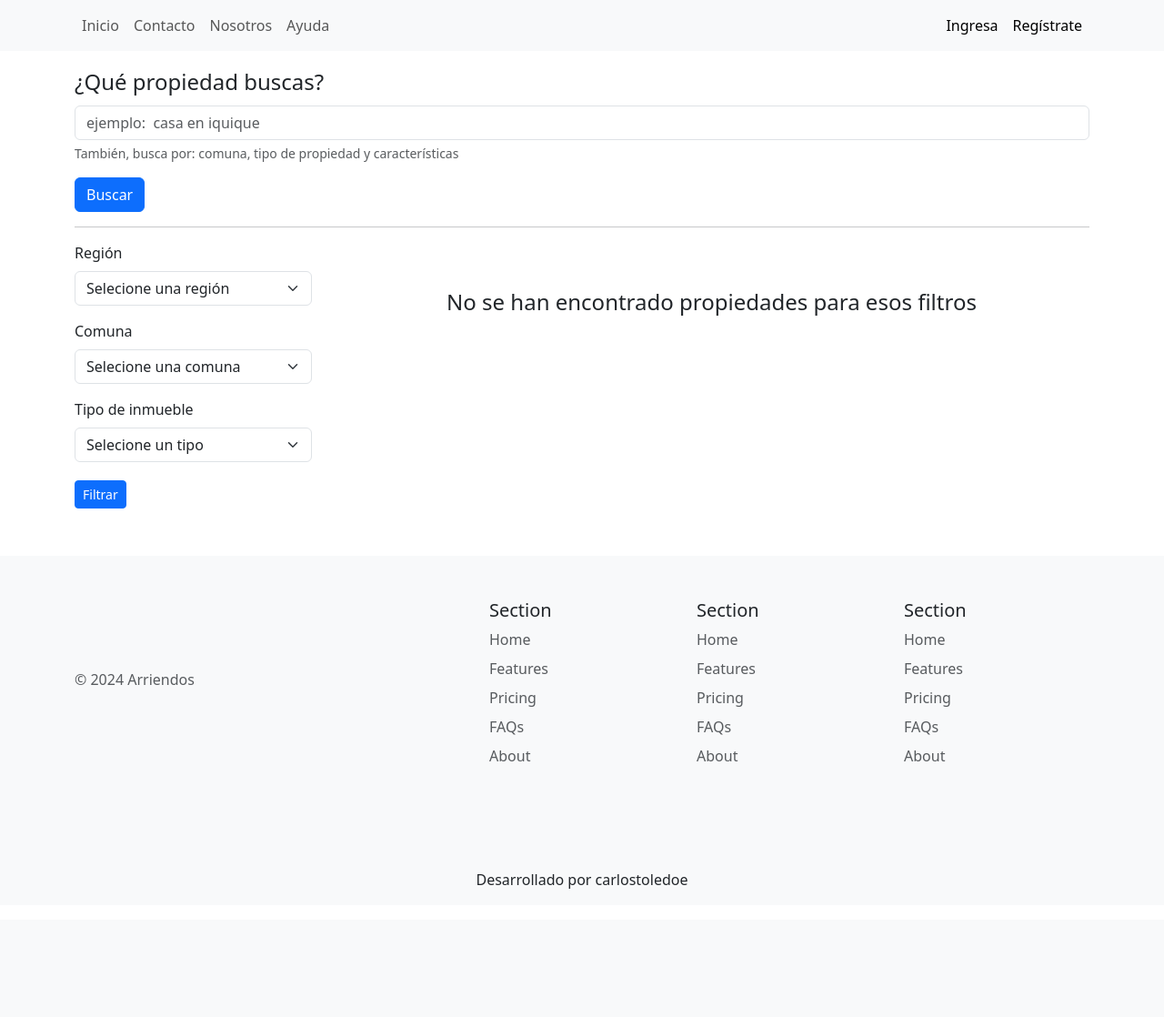
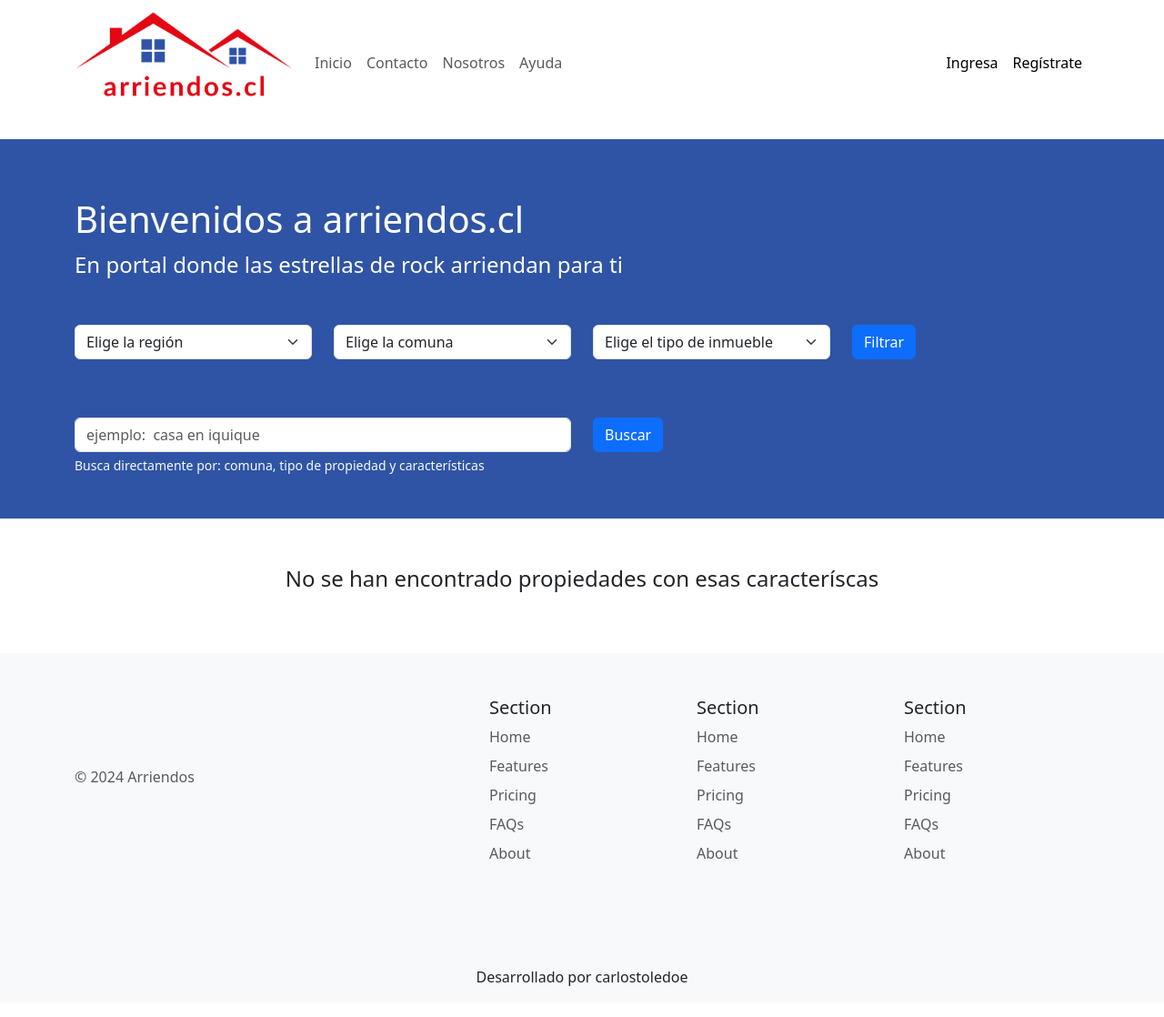
Before and after one commit to gonzaloparod1/arriendos, a Django app: page / in a window 1280 px wide. Shown: the whole page at 91% size. Before the commit the page ends 977 px from the top, so only its background shows below. Run offline with Django 5.2, Linux system fonts and the light colour scheme; data that the repository does not hold is empty.

Commit message:
[STYLE] Updated style of index.html

```diff
--- a/main/static/css/styles.css
+++ b/main/static/css/styles.css
@@ -0,0 +1,9 @@
+.img-logo {
+  width: 15rem;
+}
+
+.banner {
+  background-color: #2f54a5;
+  color: #fff;
+  padding: 4rem 0 2rem 0;
+}
--- a/main/templates/index.html
+++ b/main/templates/index.html
@@ -3,25 +3,18 @@
 {% load static %}
 {% load filtros %}
 {% block content %}
+<div class="banner">
     <div class="container">
+        <h1 class="fs-1">Bienvenidos a arriendos.cl</h1>
+        <p class="fs-4">En portal donde las estrellas de rock arriendan para ti</p>
+    </div>
+    <div class="container mt-5">
         <form action="{% url 'index' %}" method="get">
-        <label class="form-label fs-4">¿Qué propiedad buscas?</label>
-        {% csrf_token %}
+        <div class="row">
+                <div class="col">
                     <div class="mb-3">
-            <input id="" type="text" class="form-control" name="busqueda" placeholder="ejemplo:  casa en iquique">
-            <div id="" class="form-text">También, busca por: comuna, tipo de propiedad y características </div>
-        </div>
-        <button type="submit" class="btn btn-primary">Buscar</button>
-    </form>
-    <hr>
-
-    <div class="row">
-        <div class="col-3">
-            <form action="{% url 'index' %}" method="get">
-                <div class="mb-3">
-                    <label for="region_cod" class="form-label">Región</label>
                         <select name="region_cod" id="region_cod" class="form-select">
-                        <option value="">Selecione una región</option>
+                            <option value="">Elige la región</option>
                                 {% for region in regiones %}
                                 <option value="{{ region.cod }}">
                                     {{ region.nombre }}
@@ -29,10 +22,11 @@
                                 {% endfor %}
                         </select>
                     </div>
+                </div>
+                <div class="col">
                     <div class="mb-3">
-                    <label for="comuna" class="form-label">Comuna</label>
                         <select name="comuna_cod" id="comuna_cod" class="form-select">
-                        <option value="">Selecione una comuna</option>
+                            <option value="">Elige la comuna</option>
                                 {% for comuna in comunas %}
                                     <option value="{{ comuna.cod }}">
                                     {{ comuna.nombre}}
@@ -40,24 +34,45 @@
                                 {% endfor %}
                         </select>
                     </div>
+                </div>
+                <div class="col">
                     <div class="mb-3">
-                    <label class="form-label">Tipo de inmueble</label>
                         <select class="form-select" name="tipo_inmueble">
-                        <option value>Selecione un tipo</option>
+                            <option value>Elige el tipo de inmueble</option>
                             {% for tipo in tipos_inmuebles %}
                                 <option value="{{tipo.0}}">{{ tipo.1}}</option>
                             {% endfor %}
                         </select>
                     </div>
-                    <div class="d-flex justify-content-start">
-                        <button type="submit" class="btn btn-sm btn-primary my-1">Filtrar</button>
+                </div>
+                <div class="col">
+                    <button type="submit" class="btn btn-primary">Filtrar</button>
+                </div>
+            </div>
+        </form>
+        <form action="{% url 'index' %}" method="get">
+            <div class="row mt-5">
+                <div class="col">
+                    <div class="mb-3">
+                        <input id="" type="text" class="form-control" name="busqueda" placeholder="ejemplo:  casa en iquique">
+                        <div id="" class="form-text text-light">Busca directamente por: comuna, tipo de propiedad y características </div>
+                    </div>
+                </div>
+                <div class="col">
+                    <button type="submit" class="btn btn-primary">Buscar</button>
+                </div>
             </div>
         </form>
     </div>
-        <div class="col-9">
+</div>
+
+<div class="container">
     <div class="row">
+        {% if hay_busqueda %}
+            <h2 class="fs-2 mt-4 fw-light">Estos son tus resultados:</h2>
+        {% endif %}
         {% for propiedad in propiedades %}
-                <div class="card mx-2 my-4" style="width: 16rem;">
+        <div class="card mx-2 my-4" style="width: 15rem;">
             <img src=
             "
             {% if not propiedad.imagen.img_file.url %}
@@ -85,10 +100,8 @@
             </div>
         </div>
         {% empty %}
-                    <p class="fs-4 mt-5 text-center">No se han encontrado propiedades para esos filtros</p>
+            <p class="fs-4 mt-5 text-center">No se han encontrado propiedades con esas caracteríscas</p>
         {% endfor %}
     </div>
 </div>
-    </div>
-</div>
 {% endblock %}
--- a/main/templates/snippets/navbar.html
+++ b/main/templates/snippets/navbar.html
@@ -1,5 +1,7 @@
-<nav class="navbar navbar-expand-lg bg-body-tertiary mb-3">
+{% load static %}
+<nav class="navbar navbar-expand-lg bg-body-light mb-3">
 		<div class="container d-flex flex-wrap">
+			<a class="navbar-brand" href="/"><img class="img-logo" src="{% static 'img/logo.jpg' %}" alt="Logo arriendos"></a>
 			<button class="navbar-toggler" type="button" data-bs-toggle="collapse" data-bs-target="#navbarSupportedContent" aria-controls="navbarSupportedContent" aria-expanded="false" aria-label="Toggle navigation">
 				<span class="navbar-toggler-icon"></span>
 			</button>
--- a/main/views.py
+++ b/main/views.py
@@ -10,6 +10,7 @@ from main.decorators import solo_propietario_staff, solo_arrendadores, solo_no_a
 
 # Create your views here.
 def index(request):
+    hay_busqueda = False
     propiedades = Inmueble.objects.all()
     datos = request.GET
     busqueda = datos.get('busqueda', '')
@@ -23,11 +24,14 @@ def index(request):
         propiedades = filtro_comuna_region(comuna_cod, region_cod, tipo_inmueble)
     comunas = Comuna.objects.all().order_by('nombre')
     regiones = Region.objects.all()
+    if busqueda or comuna_cod or region_cod or tipo_inmueble:
+        hay_busqueda = True
     context = {
         'tipos_inmuebles': Inmueble.inmuebles,
         'propiedades': propiedades,
         'comunas': comunas,
         'regiones': regiones,
+        'hay_busqueda': hay_busqueda
     }
     return render(request, 'index.html', context)
 
```
Also changed, not shown: main/static/img/logo.jpg (added). Lines whose indentation alone changed are shown as unchanged.
